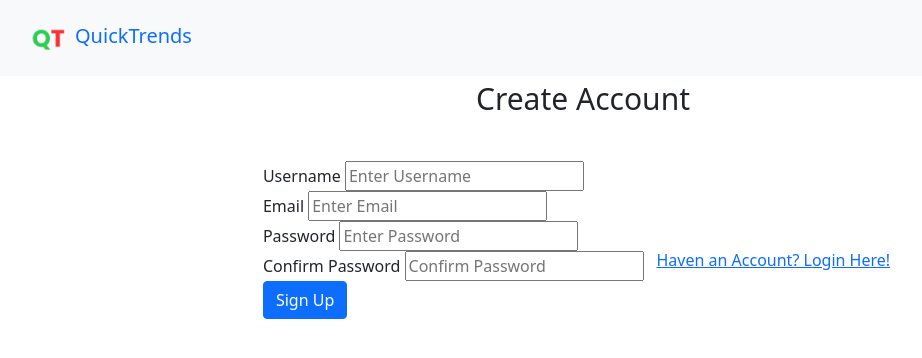
After one commit to dbirley1/StockTracker, a Django app: page /register in a window 1280 px wide. The commit adds this page. Shown: the top 358 px of the page, without its empty margins (57-979 px from the left). Run offline with Django 4.2, Linux system fonts and the light colour scheme; parts of the project's set-up code (start-up, migrations or seed data) failed here and were passed over.

Commit message:
Last Changes Before Dry Run

```diff
--- a/hello/forms.py
+++ b/hello/forms.py
@@ -1,4 +1,5 @@
 from django import forms
 
-class StockForm(forms.Form):
-    ticker = forms.CharField(label='Ticker', max_length=4)
+class loginForm(forms.Form):
+    username = forms.CharField(label='Username', max_length=20)
+    password = forms.CharField(label='Password', max_length=30)
--- a/hello/stockAlg.py
+++ b/hello/stockAlg.py
@@ -3,7 +3,7 @@ from django.utils.timezone import datetime
 from django.http import HttpResponse
 from django.http import HttpResponseRedirect
 from django.shortcuts import render
-from .forms import StockForm
+from .forms import loginForm
 from plotly.offline import plot
 from plotly.graph_objs import Scatter
 import re
--- /dev/null
+++ b/hello/templates/hello/register.html
@@ -0,0 +1,45 @@
+<link href="https://cdn.jsdelivr.net/npm/bootstrap@5.0.2/dist/css/bootstrap.min.css" rel="stylesheet" integrity="sha384-EVSTQN3/azprG1Anm3QDgpJLIm9Nao0Yz1ztcQTwFspd3yD65VohhpuuCOmLASjC" crossorigin="anonymous">
+{% load static %}
+<title>Register</title>
+<style>
+  p {
+    font-size: 30px;
+    text-align: center;
+    margin-bottom: 40px;
+  }
+
+  </style>
+<nav class="navbar bg-light">
+  <div class="container">
+      <a class = "navbar-brand" href="http://127.0.0.1:8000/">
+          <img src="{% static "hello/quicktrendsSML2.png" %}" alt="LOGO" height=50 width=50 />QuickTrends
+      </a>
+  </div>
+</nav>
+
+    <div class="text-center mb-3">
+          <p>Create Account</p>
+    </div>
+    <div class="d-flex align-items-center justify-content-center">
+      <form action="/register" method ='POST'>
+        {% csrf_token %}
+
+        <label for ="">Username</label>
+        <input type="text" id="username" name='username' placeholder= "Enter Username" required>
+        <br>
+        <label for ="">Email</label>
+        <input type="email" id="password" name= 'email' placeholder= "Enter Email" required>
+        <br>
+        <label for ="">Password</label>
+        <input type="password" id="password" name= 'password' placeholder= "Enter Password" required>
+        <br>
+        <label for ="">Confirm Password</label>
+        <input type="password" id="confirmPassword" name = 'confirmPassword' placeholder= "Confirm Password" required>
+        <br>
+
+        <button type="submit" class="btn btn-primary btn-block mb-4">Sign Up</button>
+</form>
+
+<a href="/login" class="btn btn-link">Haven an Account? Login Here!</a>
+</div>
+</body>
--- a/hello/templates/hello/stock.html
+++ b/hello/templates/hello/stock.html
@@ -1,9 +1,8 @@
 {% extends "hello/layout.html" %}
 {% block title %}
-Stock
+QuickTrends
 {% endblock %}
 {% block content %}
-{{ BusinessSummary }}
 {% autoescape off %}
 {{ plot_div }}
 {% endautoescape %}
--- a/hello/testdb.py
+++ b/hello/testdb.py
@@ -11,7 +11,7 @@ mydb = mysql.connector.connect(
 mycursor = mydb.cursor()
 
 sql = "INSERT INTO users (username, password, salt) VALUES (%s, %s, %s)"
-val = ("user1", "ZZZZZ", "salt1")
+val = ("user24", "", "")
 mycursor.execute(sql, val)
 
 mydb.commit()
--- a/hello/urls.py
+++ b/hello/urls.py
@@ -7,6 +7,8 @@ from django.views.generic.base import RedirectView
 
 urlpatterns = [
     path("", views.stock, name="stock"),
-    path("login/", views.login, name="login"),
+    path("login", views.user_login, name="login"),
+    path("register", views.register, name="register"),
     path('favicon.ico', RedirectView.as_view(url=staticfiles_storage.url('favicon/favicon.ico'))),
+    path('logout', views.user_logout, name="logout")
 ]
--- a/hello/views.py
+++ b/hello/views.py
@@ -2,12 +2,18 @@ import re
 from django.utils.timezone import datetime
 from django.http import HttpResponse
 from django.http import HttpResponseRedirect
+from django.urls import reverse
 from django.shortcuts import render
-from .forms import StockForm
+from .forms import loginForm
 from plotly.offline import plot
 from plotly.graph_objs import Scatter
 import re
 from . import stockAlg
+from django.contrib.auth.models import User
+from django.contrib.auth import authenticate, login, logout
+from django.contrib.auth.hashers import make_password
+from django.contrib import messages
+from django.shortcuts import redirect, render
 
 # Raw Package
 import numpy as np
@@ -20,6 +26,9 @@ import yfinance as yf
 import datetime as dt
 import plotly.graph_objs as go
 
+loginBool = False
+globalUsername = ''
+
 
 def createChart(ticker):
     yf.pdr_override()
@@ -29,8 +38,11 @@ def createChart(ticker):
 
     stock_info = yf.Ticker(ticker).info
     currentTickerPrice = stock_info['regularMarketPrice']
-    shortName = stock_info['shortName']
-    print (str(stock_info))
+    try:
+        shortName = stock_info['shortName']
+    except:
+        shortName = ''
+
 
 
     # Declare plotly figure (go)
@@ -44,9 +56,11 @@ def createChart(ticker):
                     low=df['Low'],
                     close=df['Close'], name = 'market data'))
 
-    fig.update_layout(
-        title= shortName + "(" + ticker + ") " +' Live Share Price: ' +  str(currentTickerPrice))
-
+    if shortName != '':
+        fig.update_layout(
+            title= shortName + "(" + ticker + ") " +' Live Share Price: ' +  str(currentTickerPrice))
+    else:
+        fig.update_layout(title = 'INVALID TICKER HAS BEEN ENTERED. PLEASE TRY AGAIN')
     fig.update
 
 
@@ -66,9 +80,6 @@ def createChart(ticker):
 plot_div = createChart('^DJI')
 
 
-def home(request):
-    return render(request, "hello/home.html")
-
 def stock(request):
 
     if request.GET.__contains__('ticker'):
@@ -80,10 +91,46 @@ def stock(request):
             if (x):
                 plot_div = re.sub("\('", "", str(plot_div), 1)
                 plot_div = re.sub("',\)", "", str(plot_div))
+    if loginBool == True:
+        return render(request, 'hello/stock.html', {'plot_div': plot_div, 'username': globalUsername})
+    else:
+        return render(request, 'hello/stock.html', context={'plot_div': plot_div})
 
+def user_login(request):
 
-    return render(request, 'hello/stock.html', context={'plot_div': plot_div})
+    if request.method == 'POST':
+        username = request.POST.get('username')
+        password = request.POST.get('password')
 
-def login(request):
+        user = authenticate(request, username = username, password = password)
+
+        if user is not None:
+            login(request, user)
+            global loginBool
+            loginBool = True
+            global globalUsername
+            globalUsername = username
+            return redirect('stock')
+        else:
+            str = "Invalid Username or Password"
+            return render(request, 'hello/login.html', context={'str':str} )
 
     return render(request, "hello/login.html")
+
+def register(request):
+
+    if request.method == 'POST':
+        username = request.POST.get('username')
+        email = request.POST.get('email')
+        pass1 = request.POST.get('password')
+        pass2 = request.POST.get('confirmPassword')
+
+        user = User.objects.create_user(username,email,pass1)
+
+        return redirect('/login')
+
+    return render(request, "hello/register.html")
+
+def user_logout(request):
+    logout(request)
+    return render(request, "hello/logout.html")
--- a/web_project/settings.py
+++ b/web_project/settings.py
@@ -55,7 +55,7 @@ ROOT_URLCONF = 'web_project.urls'
 TEMPLATES = [
     {
         'BACKEND': 'django.template.backends.django.DjangoTemplates',
-        'DIRS': [],
+        'DIRS': ['templates'],
         'APP_DIRS': True,
         'OPTIONS': {
             'context_processors': [
```
Also changed, not shown: hello/templates/hello/layout.html (+29 -13 lines), hello/templates/hello/login.html (+39 -1 lines), hello/static/hello/quicktrendsSML.png (added), hello/static/hello/quicktrendsSML2.png (added), hello/templates/hello/quicktrendsSML2.png (added).
